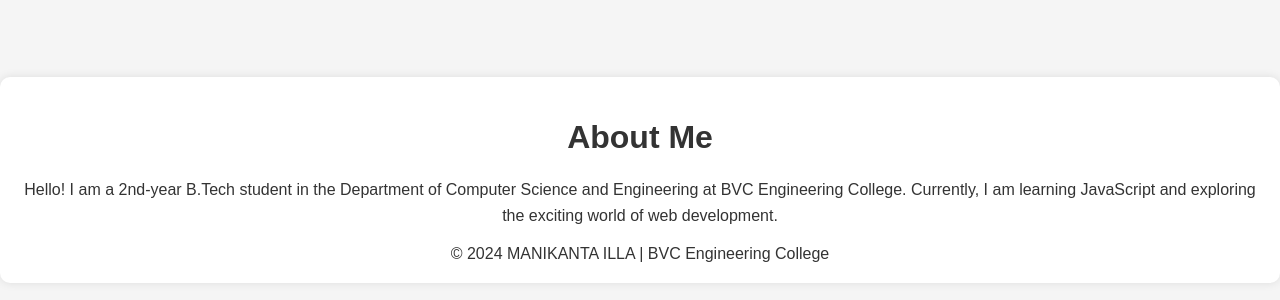
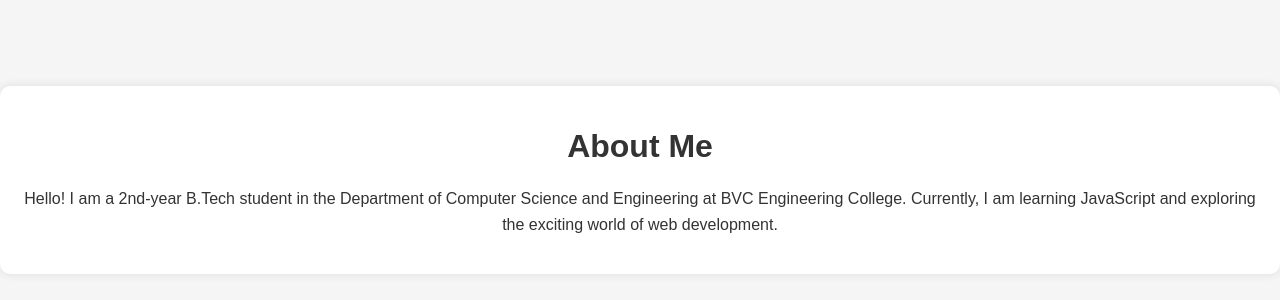
Before and after one commit to JonV503/226M1A0503, a plain HTML site: page aboutus.html in a window 1280 px wide. Shown: the part 220-520 px from the top of the page. Drawn offline with Linux system fonts and the light colour scheme.

Commit message:
aboutus.html

```diff
--- a/aboutus.html
+++ b/aboutus.html
@@ -44,9 +44,7 @@
         Hello! I am a 2nd-year B.Tech student in the Department of Computer Science and Engineering at BVC Engineering College.
         Currently, I am learning JavaScript and exploring the exciting world of web development.
     </p>
-    <footer>
-        &copy; 2024  MANIKANTA ILLA | BVC Engineering College
-    </footer>
+
 </div>
 
 </body>
```
